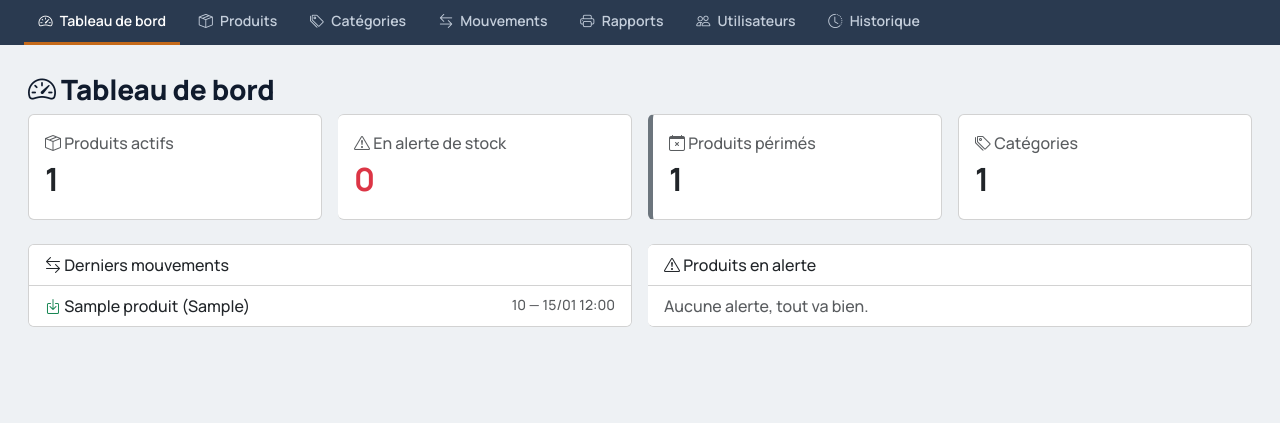
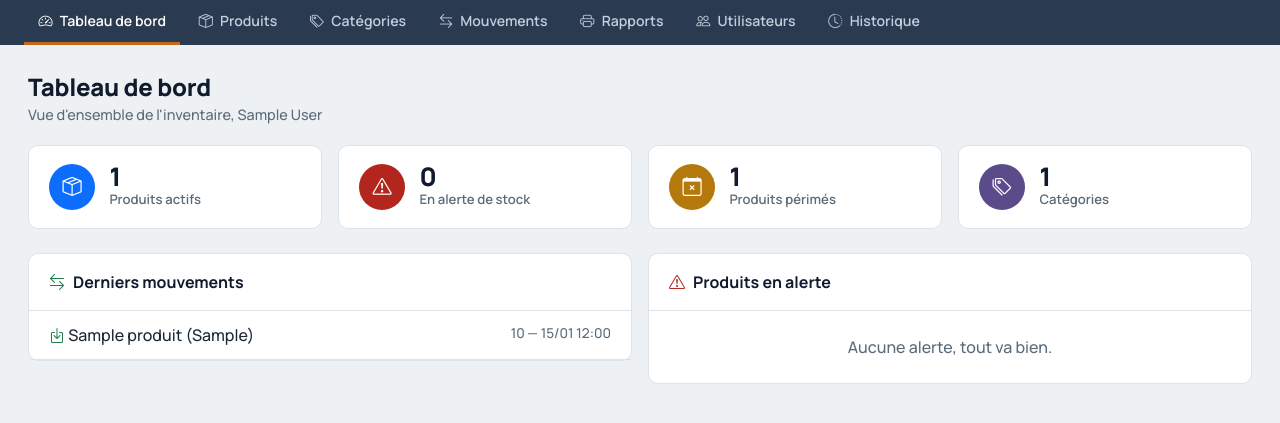
Before and after one commit to monamijer/django-academic, a Django app: page /stock/ in a window 1280 px wide. Shown: the part 61-484 px from the top of the page. Run offline with Django 5.2, Linux system fonts and the light colour scheme; a user stored in the database is signed in; tables that the repository leaves empty hold one stand-in row (values such as "Sample post"); some libraries are stand-ins or nearby versions.

Commit message:
update project to fit new features

```diff
--- a/stock/templates/stock/tableau_bord.html
+++ b/stock/templates/stock/tableau_bord.html
@@ -1,58 +1,59 @@
 {% extends "base.html" %}
 {% block titre %}Tableau de bord{% endblock %}
 {% block contenu %}
-<h3><i class="bi bi-speedometer2"></i> Tableau de bord</h3>
-<div class="row g-3 mb-4">
-  <div class="col-md-3">
-    <div class="card section-produits h-100"><div class="card-body">
-      <div class="text-muted"><i class="bi bi-box-seam"></i> Produits actifs</div>
-      <div class="fs-2 fw-bold">{{ nb_produits }}</div>
-    </div></div>
+<div class="page-head">
+  <div>
+    <h1>Tableau de bord</h1>
+    <div class="subtitle">Vue d'ensemble de l'inventaire, {{ user.get_full_name|default:user.username }}</div>
   </div>
-  <div class="col-md-3">
-    <div class="card h-100" style="border-left:5px solid var(--c-alerte);"><div class="card-body">
-      <div class="text-muted"><i class="bi bi-exclamation-triangle"></i> En alerte de stock</div>
-      <div class="fs-2 fw-bold text-danger">{{ nb_alertes }}</div>
-    </div></div>
+</div>
+
+<div class="stat-row mb-4">
+  <div class="stat-card">
+    <span class="icon-circle" style="background:#0d6efd;"><i class="bi bi-box-seam"></i></span>
+    <div><div class="value">{{ nb_produits }}</div><div class="label">Produits actifs</div></div>
   </div>
-  <div class="col-md-3">
-    <div class="card h-100" style="border-left:5px solid #6c757d;"><div class="card-body">
-      <div class="text-muted"><i class="bi bi-calendar-x"></i> Produits périmés</div>
-      <div class="fs-2 fw-bold">{{ nb_perimes }}</div>
-    </div></div>
+  <div class="stat-card">
+    <span class="icon-circle" style="background:var(--bad);"><i class="bi bi-exclamation-triangle"></i></span>
+    <div><div class="value">{{ nb_alertes }}</div><div class="label">En alerte de stock</div></div>
   </div>
-  <div class="col-md-3">
-    <div class="card section-mouvements h-100"><div class="card-body">
-      <div class="text-muted"><i class="bi bi-tags"></i> Catégories</div>
-      <div class="fs-2 fw-bold">{{ nb_categories }}</div>
-    </div></div>
+  <div class="stat-card">
+    <span class="icon-circle" style="background:var(--warn);"><i class="bi bi-calendar-x"></i></span>
+    <div><div class="value">{{ nb_perimes }}</div><div class="label">Produits périmés</div></div>
+  </div>
+  <div class="stat-card">
+    <span class="icon-circle" style="background:var(--violet);"><i class="bi bi-tags"></i></span>
+    <div><div class="value">{{ nb_categories }}</div><div class="label">Catégories</div></div>
   </div>
 </div>
 
 <div class="row g-3">
-  <div class="col-md-6">
-    <div class="card section-mouvements">
-      <div class="card-header bg-white"><i class="bi bi-arrow-left-right"></i> Derniers mouvements</div>
-      <ul class="list-group list-group-flush">
+  <div class="col-lg-6">
+    <div class="panel">
+      <div class="panel-head"><i class="bi bi-arrow-left-right" style="color:var(--ok);"></i> Derniers mouvements</div>
+      <div>
         {% for m in derniers_mouvements %}
-        <li class="list-group-item d-flex justify-content-between">
-          <span>{% if m.type_mouvement == "ENTREE" %}<i class="bi bi-box-arrow-in-down text-success"></i>{% else %}<i class="bi bi-box-arrow-up text-danger"></i>{% endif %} {{ m.produit }}</span>
-          <span class="text-muted small">{{ m.quantite }} — {{ m.date_mouvement|date:"d/m H:i" }}</span>
-        </li>
-        {% empty %}<li class="list-group-item text-muted">Aucun mouvement.</li>{% endfor %}
-      </ul>
+        <div style="display:flex; justify-content:space-between; padding:.75rem 1.25rem; border-bottom:1px solid var(--line);">
+          <span>
+            {% if m.type_mouvement == "ENTREE" %}<i class="bi bi-box-arrow-in-down" style="color:var(--ok);"></i>{% else %}<i class="bi bi-box-arrow-up" style="color:var(--bad);"></i>{% endif %}
+            {{ m.produit }}
+          </span>
+          <span style="color:var(--muted); font-size:.85rem;">{{ m.quantite }} — {{ m.date_mouvement|date:"d/m H:i" }}</span>
+        </div>
+        {% empty %}<div style="padding:1.5rem; color:var(--muted); text-align:center;">Aucun mouvement.</div>{% endfor %}
+      </div>
     </div>
   </div>
-  <div class="col-md-6">
-    <div class="card" style="border-left:5px solid var(--c-alerte);">
-      <div class="card-header bg-white"><i class="bi bi-exclamation-triangle"></i> Produits en alerte</div>
-      <ul class="list-group list-group-flush">
+  <div class="col-lg-6">
+    <div class="panel">
+      <div class="panel-head"><i class="bi bi-exclamation-triangle" style="color:var(--bad);"></i> Produits en alerte</div>
+      <div>
         {% for p in produits_alerte %}
-        <li class="list-group-item d-flex justify-content-between">
-          <span>{{ p.nom }}</span><span class="badge bg-danger">{{ p.quantite_stock }} {{ p.unite }}</span>
-        </li>
-        {% empty %}<li class="list-group-item text-muted">Aucune alerte, tout va bien.</li>{% endfor %}
-      </ul>
+        <div style="display:flex; justify-content:space-between; align-items:center; padding:.75rem 1.25rem; border-bottom:1px solid var(--line);">
+          <span>{{ p.nom }}</span><span class="tag tag-bad">{{ p.quantite_stock }} {{ p.unite }}</span>
+        </div>
+        {% empty %}<div style="padding:1.5rem; color:var(--muted); text-align:center;">Aucune alerte, tout va bien.</div>{% endfor %}
+      </div>
     </div>
   </div>
 </div>
```
Also changed, not shown: rapports/templates/rapports/centre_rapports.html (+17 -17 lines), rapports/templates/rapports/rapport_mouvements.html (+15 -11 lines), rapports/templates/rapports/rapport_peremption.html (+16 -15 lines), rapports/templates/rapports/rapport_stock.html (+11 -9 lines), stock/templates/stock/formulaire_categorie.html (+3 -5 lines), stock/templates/stock/formulaire_mouvement.html (+3 -5 lines), stock/templates/stock/formulaire_produit.html (+3 -5 lines), stock/templates/stock/liste_categories.html (+11 -10 lines), stock/templates/stock/liste_mouvements.html (+14 -16 lines), stock/templates/stock/liste_produits.html (+40 -30 lines).
